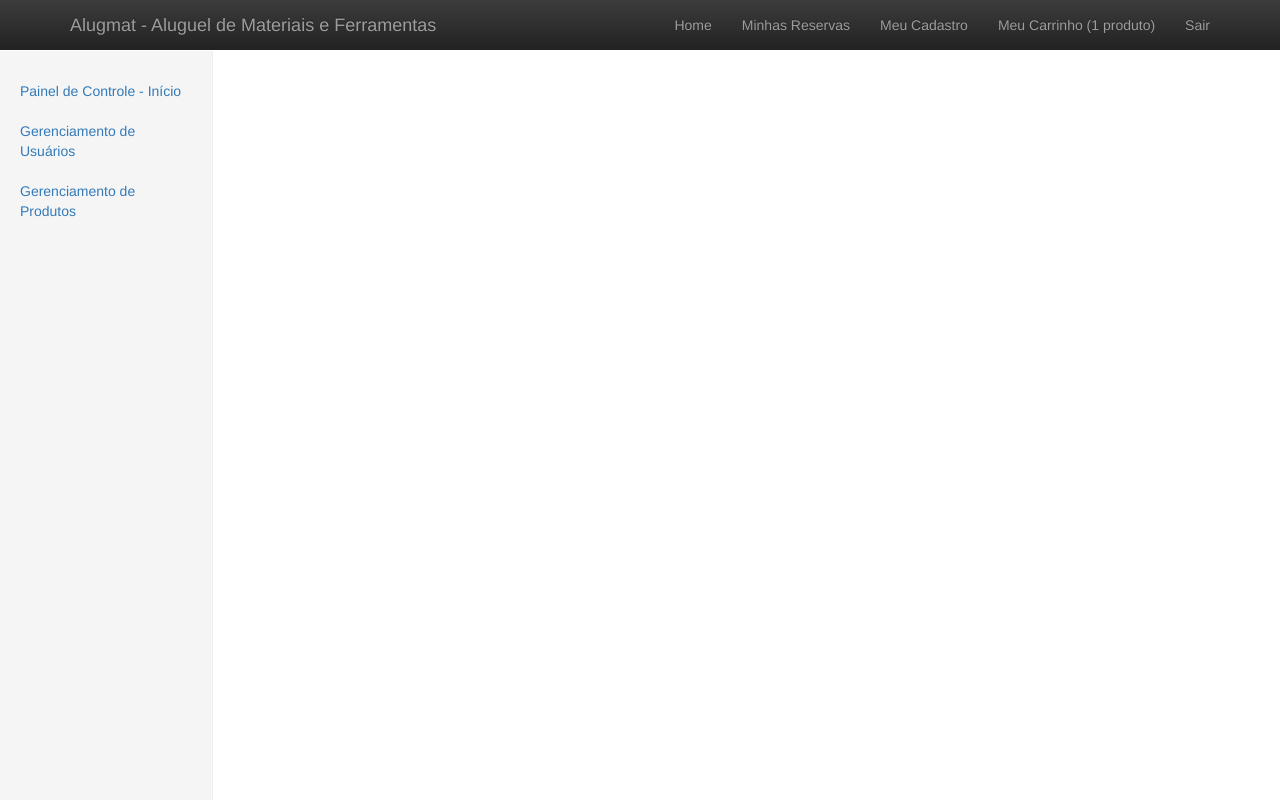
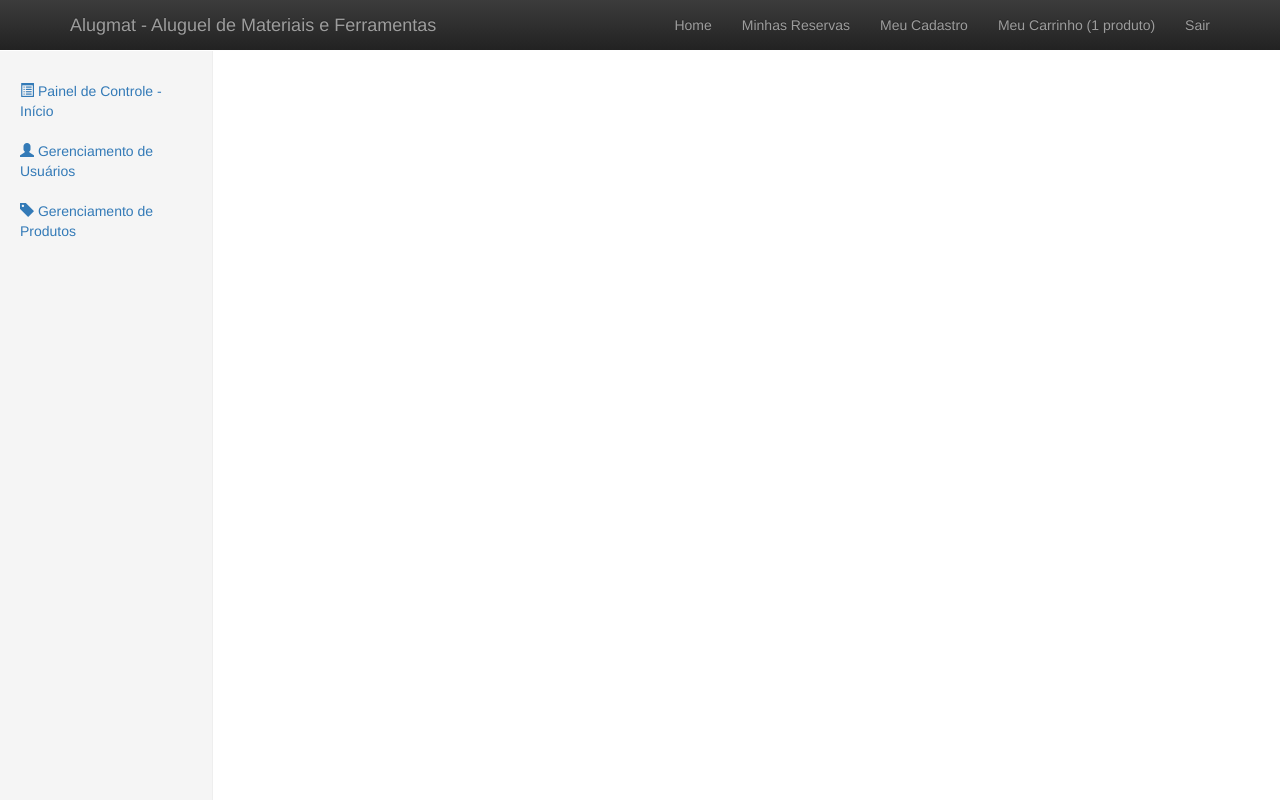
Before and after one commit to JhoMartins/AlugMat-web, a PHP site: page /adm/alt_cliente.php in a window 1280 px wide. Run offline with PHP 8.4, Linux system fonts and the light colour scheme; the visitor is signed in with stand-in values (Sample User, id 1).

Commit message:
Ajsutes na Cesta, cad_cliente, menu lateral

```diff
--- a/cesta.php
+++ b/cesta.php
@@ -134,7 +134,7 @@
 			?>
 
 			<tr>
-				<td colspan="2" style="vertical-align: middle;"><img src='imagens/<?= $produto; ?>.jpg' width="53" height='32' align='absmiddle' />&nbsp;&nbsp;&nbsp;<?= $cd_produto; ?> - <?= $descricao; ?></td>
+				<td colspan="2" style="vertical-align: middle;"><img src='img/<?= $produto; ?>.jpg' width="53" height='32' align='absmiddle' />&nbsp;&nbsp;&nbsp;<?= $cd_produto; ?> - <?= $descricao; ?></td>
 				<td align="center" style="vertical-align: middle;"><?= $cd_interno; ?></td>
 				<td align="center" style="vertical-align: middle;"><a href="cesta.php?id=<?= $id_item; ?>&excluir=S"><img src="img/btn_removerItem.gif" alt="Remover" hspace="5" border="0" /></a></td>
 				<td align="right" style="vertical-align: middle;">R$ <?php echo number_format($valor_diaria,2,',','.'); ?></td>
--- a/includes/menu_lateral.php
+++ b/includes/menu_lateral.php
@@ -4,9 +4,9 @@
 	//die($_SESSION['tipo_usuario']);
 	if (isset($_SESSION['tipo_usuario']) && $_SESSION['tipo_usuario'] == 'ADM') {
 		echo
-		'<li><a href="menu_principal.php">Painel de Controle - Início</a></li>
-		<li><a href="menu_cliente.php">Gerenciamento de Usuários</a></li>
-		<li class="#"><a href="menu_produto.php">Gerenciamento de Produtos</a></li>';
+		'<li><a href="menu_principal.php"><span class="glyphicon glyphicon-list-alt" aria-hidden="true"></span> Painel de Controle - Início</a></li>
+		<li><a href="menu_cliente.php"><span class="glyphicon glyphicon-user" aria-hidden="true"></span> Gerenciamento de Usuários</a></li>
+		<li class="#"><a href="menu_produto.php"><span class="glyphicon glyphicon-tag" aria-hidden="true"></span> Gerenciamento de Produtos</a></li>';
 	}
 ?>
 </ul>
```
Also changed, not shown: adm/cad_cliente.php (+5 -5 lines).
